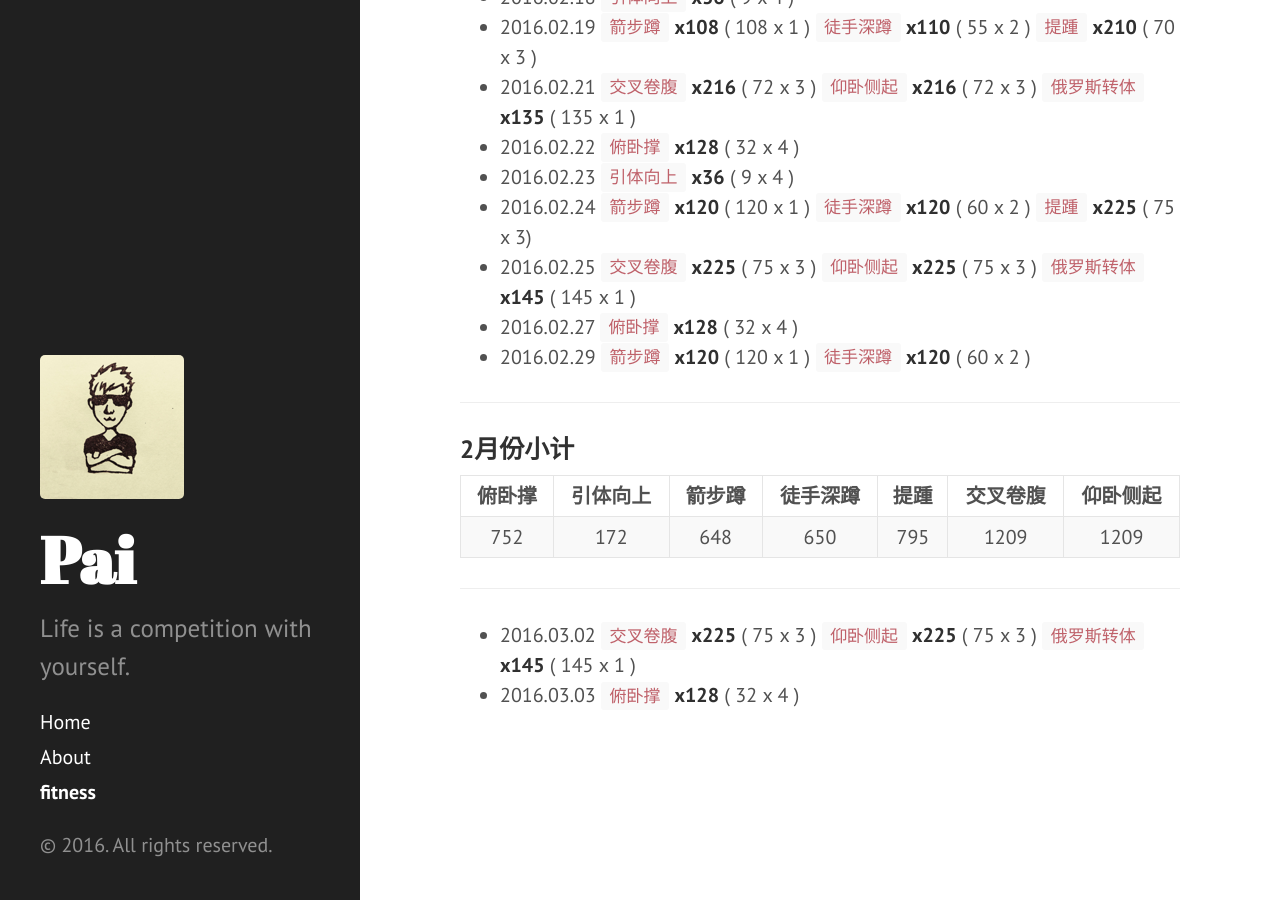
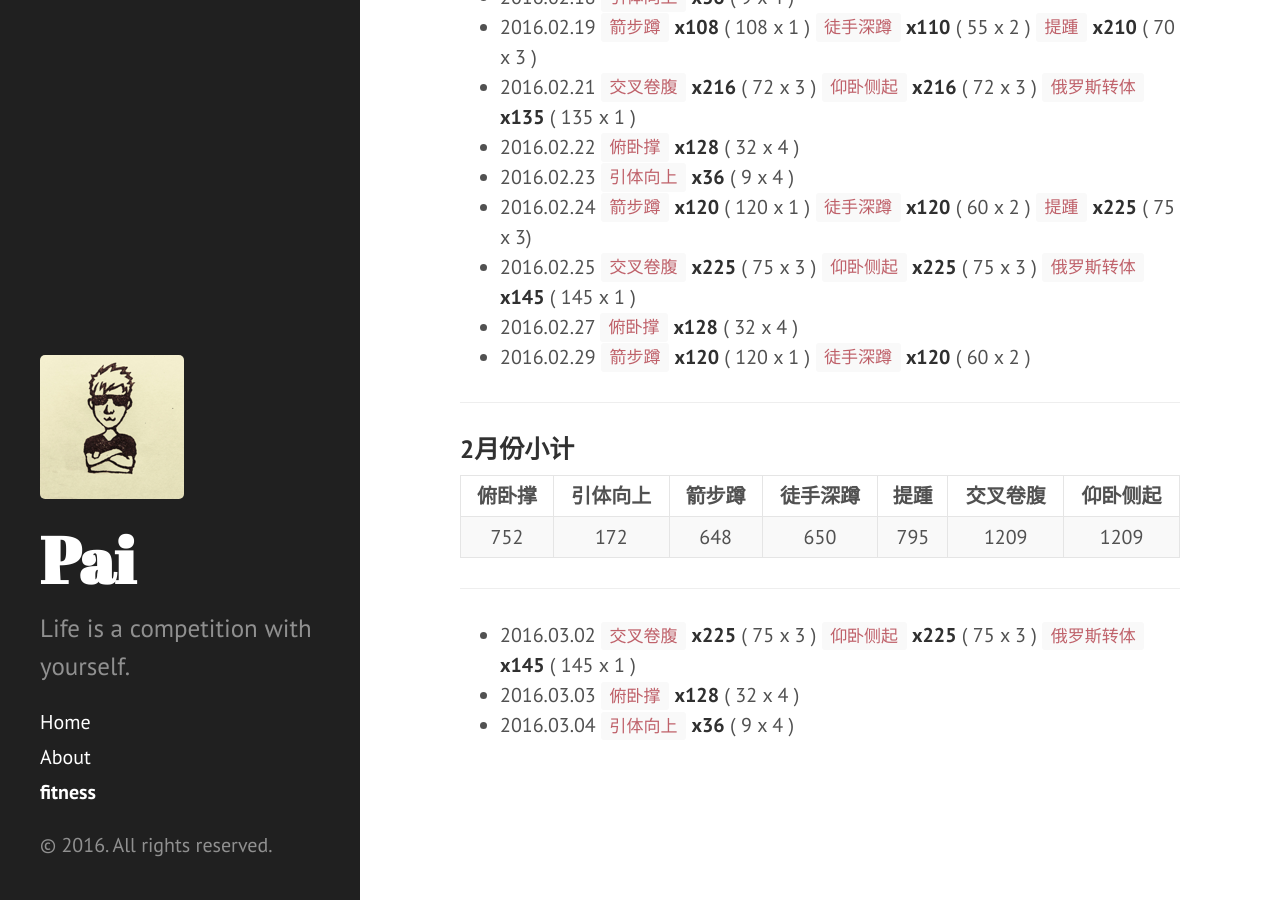
Before and after one commit to dragon8897/dragon8897.github.io, a Jekyll site: the page built from fitness.md, in a window 1280 px wide and 900 px high, scrolled down 2148 px. Built offline with Jekyll 4.4.1, drawn with Linux system fonts in a browser that asks for light colours; Markdown is read by kramdown in place of the engine named in the settings.

Commit message:
add fitness record.

```diff
--- a/fitness.md
+++ b/fitness.md
@@ -79,3 +79,4 @@ title: fitness
 
 - 2016.03.02 `交叉卷腹` **x225** ( 75 x 3 ) `仰卧侧起` **x225** ( 75 x 3 ) `俄罗斯转体` **x145** ( 145 x 1 )
 - 2016.03.03 `俯卧撑` **x128** ( 32 x 4 )
+- 2016.03.04 `引体向上` **x36** ( 9 x 4 )
```
